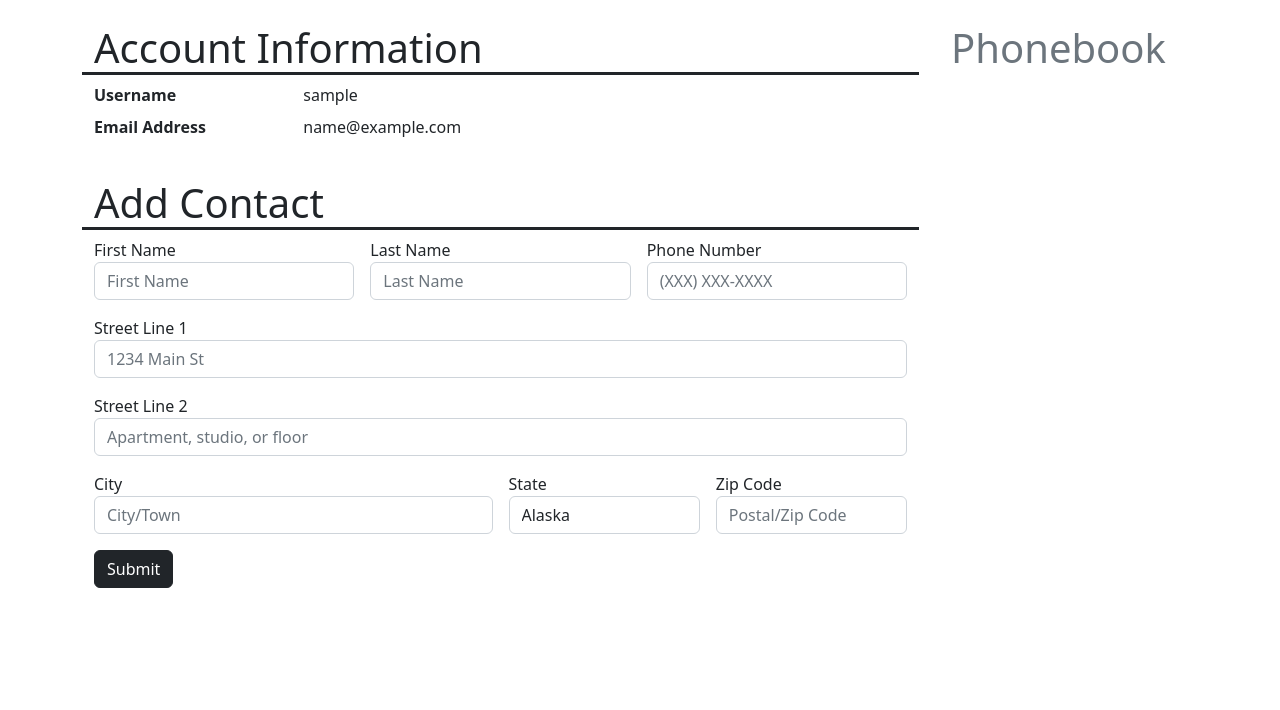
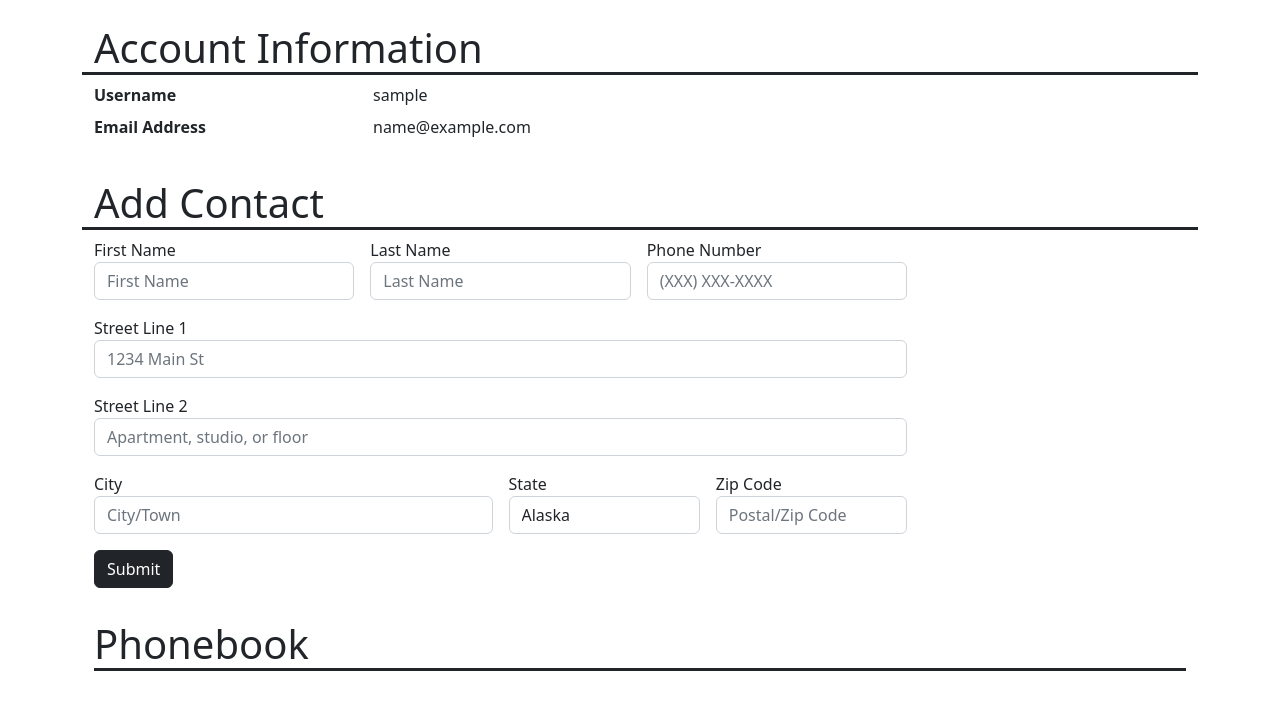
Before and after one commit to julie-scherer/FlaskFullstackPhonebook, a Flask app: page /account in a window 1280 px wide. Shown: the part 56-766 px from the top of the page. Run offline with Flask 2, Linux system fonts and the light colour scheme; the visitor is signed in with stand-in values (Sample User, id 1); data comes from the database, SQL or seed files in the repository; data that the repository does not hold is empty; some libraries are stand-ins or nearby versions.

Commit message:
account pg formatting

```diff
--- a/app/templates/account.html
+++ b/app/templates/account.html
@@ -2,8 +2,7 @@
 {% block content %}
 
 <div class="container py-2">
-    <div class="row">
-        <div class="col-9">
+
             <div class="row py-3">
                 <h1 class="display-6 border-bottom border-dark border-3">Account Information</h1>
                 <dt class="col-sm-3">Username</dt>
@@ -15,7 +14,7 @@
 
             <div class="row py-3">
                 <h1 class="display-6 border-bottom border-dark border-3">Add Contact</h1>
-                <div class="content-group">
+                <div class="content-group col-9">
                     <form method="POST" action="">
                         {{ form.csrf_token }}
                         <fieldset class="form-group row g-3">
@@ -152,11 +151,9 @@
                     </form>
                 </div>
             </div>
-        </div>
-
-        <div class="col-3 my-3">
-            <p class="display-6 text-muted text-center">Phonebook</p>
-            <!-- <legend class="border-bottom">Contacts</legend> -->
+            <div class="content-group my-3">
+                <h1 class="display-6 border-bottom border-dark border-3">Phonebook</h1>
+                <div class="d-flex">
                     {% for address in current_user.addresses %}
                         <div class="card m-1 border-3">
                             <div class="card-body text-center">
@@ -192,6 +189,7 @@
                     {% endfor %}
                 </div>
             </div>
+
 </div>
 
 {% endblock content %}
```
Lines whose indentation alone changed are shown as unchanged.
